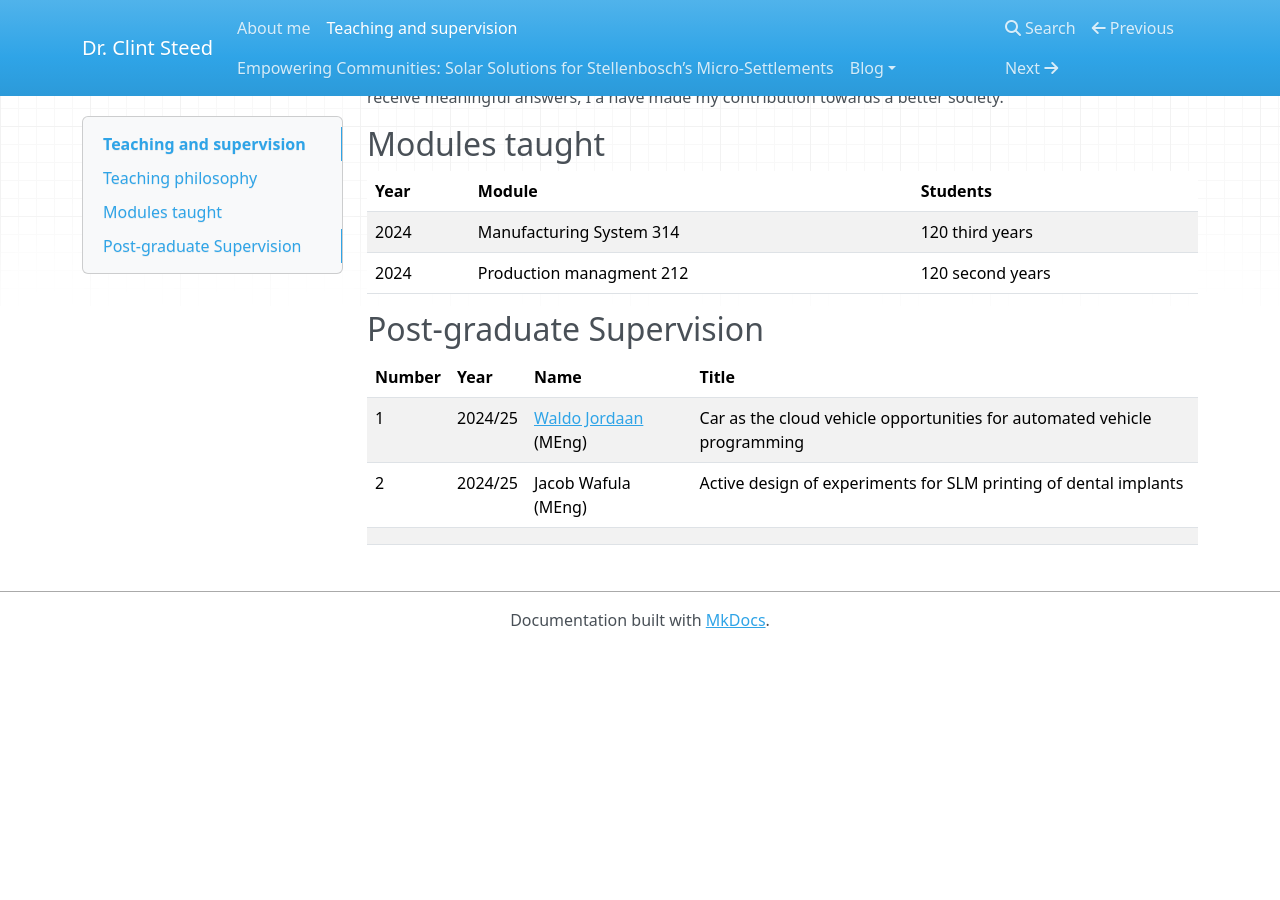
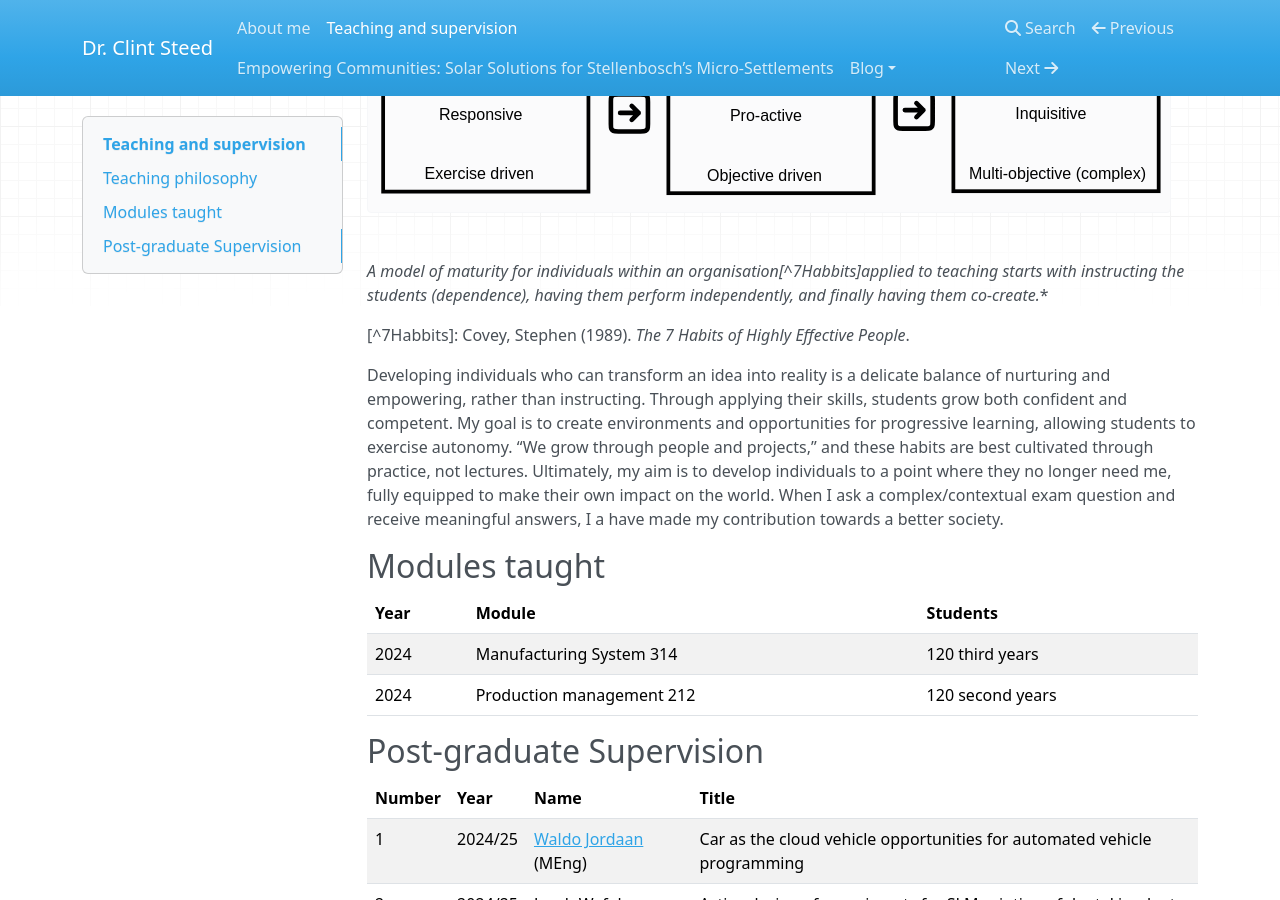
Before and after one commit to Steedalion/Blog, an MkDocs documentation site: the page built from docs/Teaching and supervision.md, in a window 1280 px wide and 900 px high, scrolled down 680 px. Built offline with MkDocs 1.6.1, drawn with Linux system fonts in a browser that asks for light colours; nearby versions of some CDN libraries; before the commit the page ends 1328 px from its top, so only the background shows below that.

Commit message:
Quick push via script.

```diff
--- a/docs/Teaching and supervision.md
+++ b/docs/Teaching and supervision.md
@@ -12,6 +12,12 @@
 
 “Steel molds steel, so one person molds another.”
 
+![](Cocreation.svg)
+
+*A model of maturity for individuals within an organisation[^7Habbits]applied to teaching starts with instructing the students (dependence),  having them perform independently, and finally having them co-create.**
+
+[^7Habbits]: Covey, Stephen (1989). *The 7 Habits of Highly Effective People*.
+
 Developing individuals who can transform an idea into reality is a delicate balance of nurturing and empowering, rather than instructing. Through applying their skills, students grow both confident and competent. My goal is to create environments and opportunities for progressive learning, allowing students to exercise autonomy. “We grow through people and projects,” and these habits are best cultivated through practice, not lectures. Ultimately, my aim is to develop individuals to a point where they no longer need me, fully equipped to make their own impact on the world. When I ask a complex/contextual exam question and receive meaningful answers, I a have made my contribution towards a better society.
 
 ## Modules taught
@@ -19,7 +25,7 @@
 | Year | Module                   | Students        |
 | ---- | ------------------------ | --------------- |
 | 2024 | Manufacturing System 314 | 120 third years |
-| 2024 | Production managment 212 | 120 second years |
+| 2024 | Production management 212 | 120 second years |
 
 ## Post-graduate Supervision
 
```
Also changed, not shown: docs/Cocreation.svg (added).
